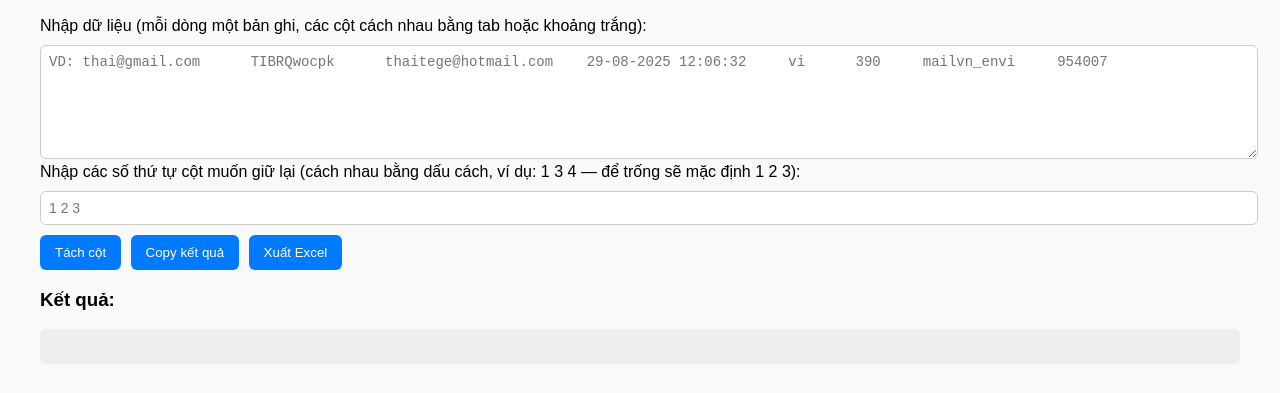
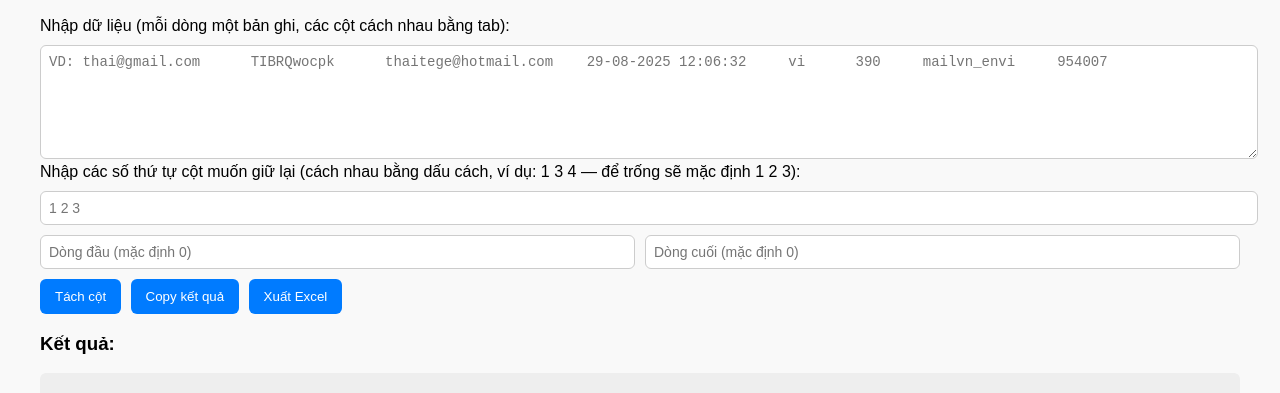
Before and after one commit to emga9xkc2/emga9xkc2.github.io, a plain HTML site: page tach_cot_excel.html in a window 1280 px wide. Both pictures are taken after a click on the button "Tách cột". Shown: the part 71-464 px from the top of the page. Drawn offline with Linux system fonts and the light colour scheme.

Commit message:
Add files via upload

```diff
--- a/tach_cot_excel.html
+++ b/tach_cot_excel.html
@@ -17,6 +17,13 @@
       font-size: 14px;
       border-radius: 6px;
       border: 1px solid #ccc;
+    }
+    .row {
+      display: flex;
+      gap: 10px;
+    }
+    .row input {
+      flex: 1;
     }
     button {
       margin-top: 10px;
@@ -43,11 +50,16 @@
 <body>
   <h2>Tách cột dữ liệu</h2>
 
-  <label>Nhập dữ liệu (mỗi dòng một bản ghi, các cột cách nhau bằng tab hoặc khoảng trắng):</label>
+  <label>Nhập dữ liệu (mỗi dòng một bản ghi, các cột cách nhau bằng tab):</label>
   <textarea id="inputData" rows="6" placeholder="VD: thai@gmail.com	TIBRQwocpk	thaitege@hotmail.com	29-08-2025 12:06:32	vi	390	mailvn_envi	954007"></textarea>
 
   <label>Nhập các số thứ tự cột muốn giữ lại (cách nhau bằng dấu cách, ví dụ: 1 3 4 — để trống sẽ mặc định 1 2 3):</label>
   <input id="columns" type="text" placeholder="1 2 3">
+
+  <div class="row">
+    <input id="startLine" type="number" placeholder="Dòng đầu (mặc định 0)">
+    <input id="endLine" type="number" placeholder="Dòng cuối (mặc định 0)">
+  </div>
 
   <div>
     <button onclick="splitColumns()">Tách cột</button>
@@ -62,11 +74,16 @@
     function splitColumns() {
       const input = document.getElementById("inputData").value.trim();
       const colInput = document.getElementById("columns").value.trim();
+      const startLine = parseInt(document.getElementById("startLine").value || "0");
+      const endLine = parseInt(document.getElementById("endLine").value || Number.MAX_SAFE_INTEGER);
       const cols = (colInput ? colInput.split(/\s+/) : ["1", "2", "3"]).map(n => parseInt(n) - 1);
 
       const lines = input.split(/\r?\n/);
-      const result = lines.map(line => {
-        const parts = line.split(/\t| +/).filter(x => x !== "");
+      const slicedLines = lines.slice(startLine > 0 ? startLine - 1 : 0, endLine);
+
+      const result = slicedLines.map(line => {
+        // 🔹 Chỉ tách theo tab, KHÔNG tách theo khoảng trắng
+        const parts = line.split("\t");
         return cols.map(i => parts[i] || "").join("\t");
       }).join("\n");
 
```
